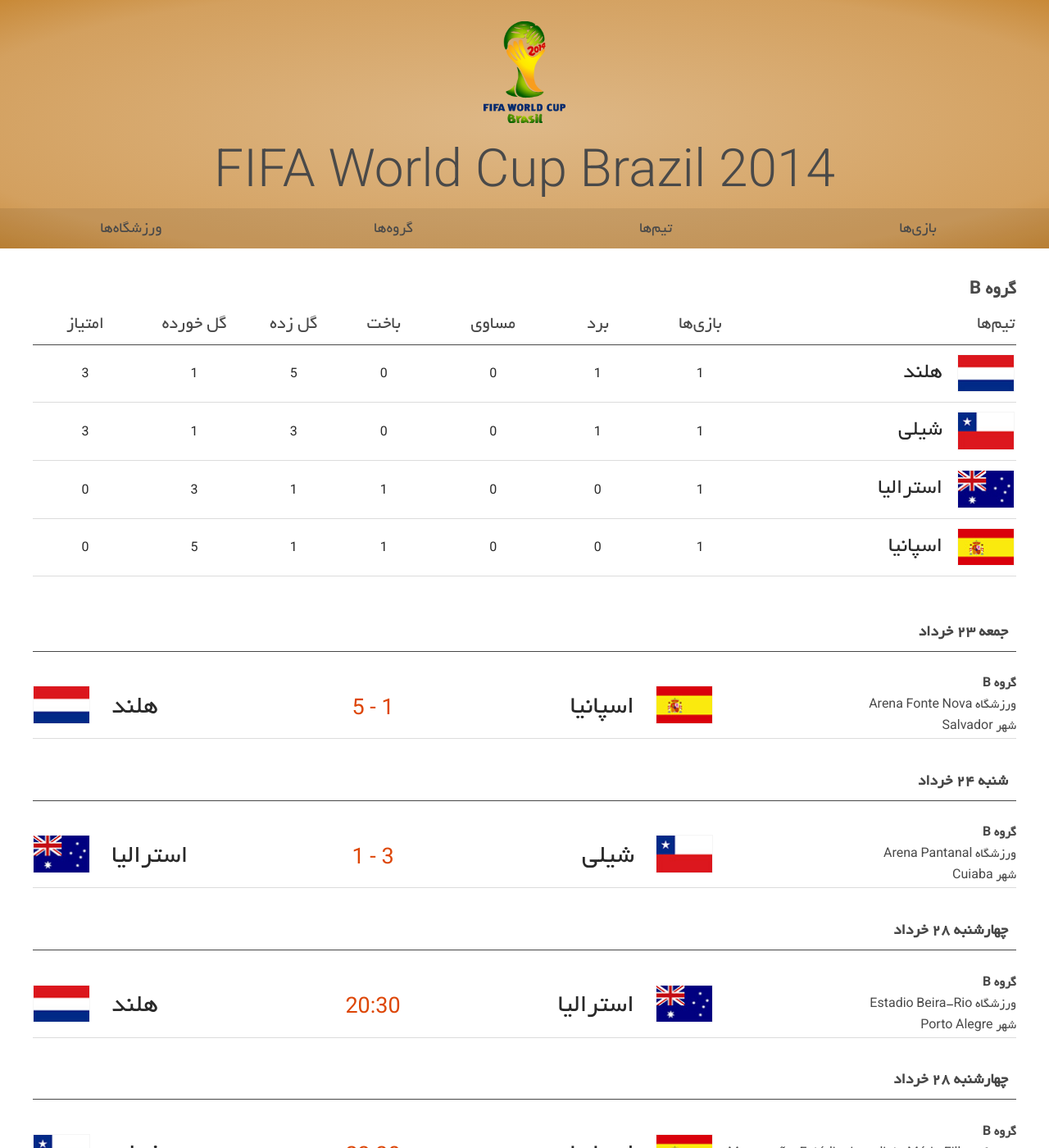
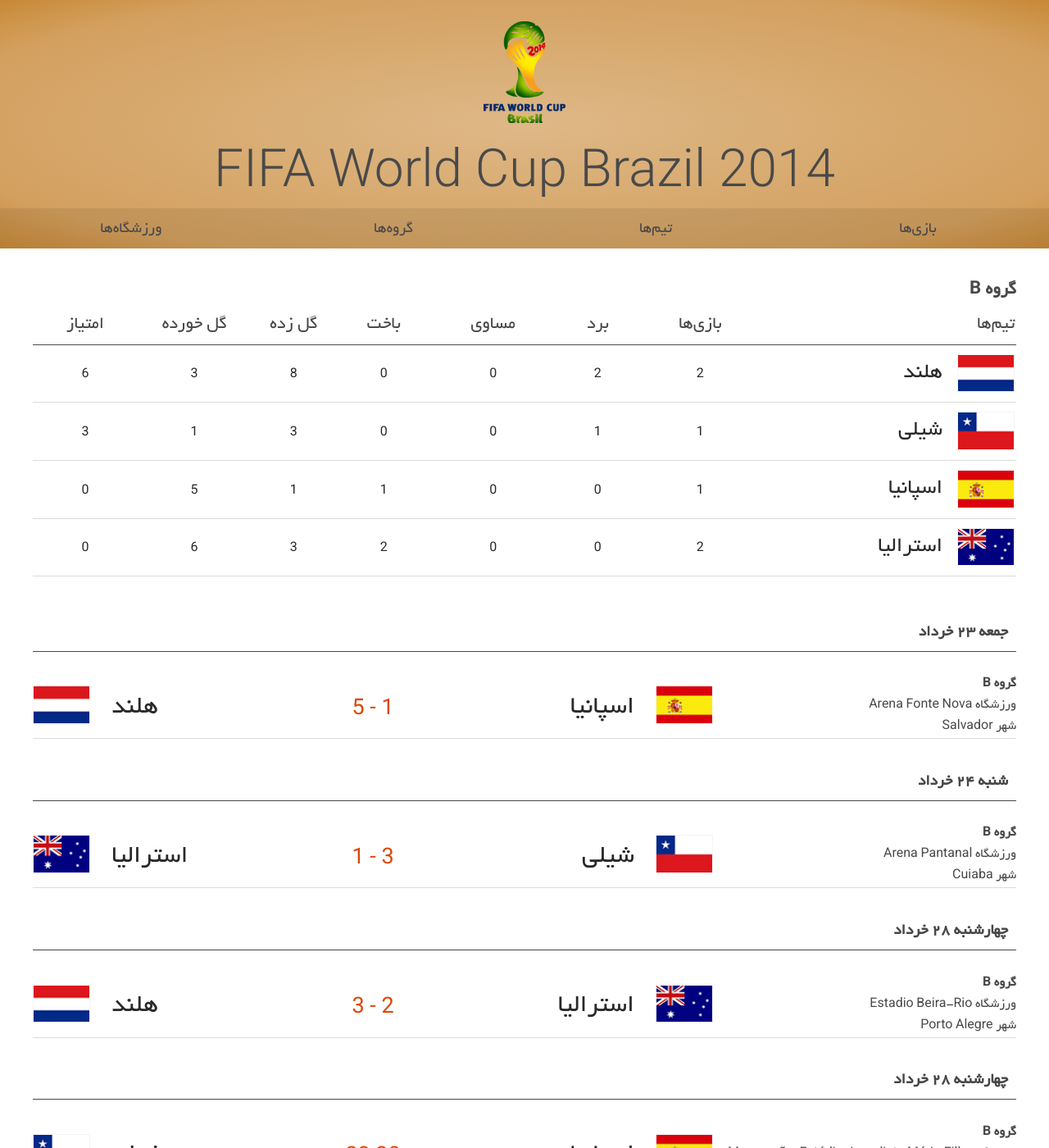
Before and after one commit to HosseinKarami/fifawc, a Jekyll site: the page built from groups/B/index.html, in a window 1280 px wide and 1400 px high. Shown: the whole window at 82% size. Built offline with Jekyll 4.4.1, drawn with Linux system fonts in a browser that asks for light colours; comment, search, counter and statistics services are not loaded.

Commit message:
NED Vs AUS

```diff
--- a/_data/groups.yml
+++ b/_data/groups.yml
@@ -41,13 +41,13 @@
   teams:
   - team: هلند
     flag: assets/img/flags/ned.png
-    played: "1"
-    won: "1"
+    played: "2"
+    won: "2"
     draw: "0"
     lost: "0"
-    GF: "5"
-    GA: "1"
-    points: "3"
+    GF: "8"
+    GA: "3"
+    points: "6"
   - team: شیلی
     flag: assets/img/flags/chi.png
     played: "1"
@@ -57,15 +57,6 @@
     GF: "3"
     GA: "1"
     points: "3"
-  - team: استرالیا
-    flag: assets/img/flags/aus.png
-    played: "1"
-    won: "0"
-    draw: "0"
-    lost: "1"
-    GF: "1"
-    GA: "3"
-    points: "0"
   - team: اسپانیا
     flag: assets/img/flags/esp.png
     played: "1"
@@ -74,6 +65,15 @@
     lost: "1"
     GF: "1"
     GA: "5"
+    points: "0"
+  - team: استرالیا
+    flag: assets/img/flags/aus.png
+    played: "2"
+    won: "0"
+    draw: "0"
+    lost: "2"
+    GF: "3"
+    GA: "6"
     points: "0"
 
 - group: C
```
Also changed, not shown: _data/matches.yml (+6 -6 lines).
